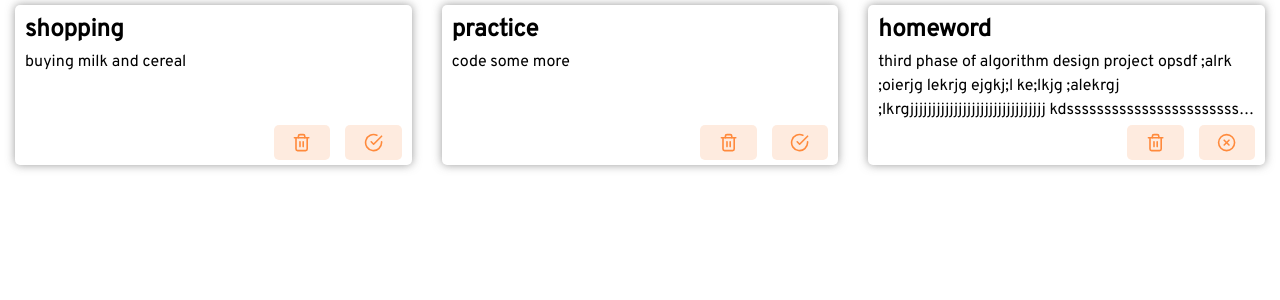
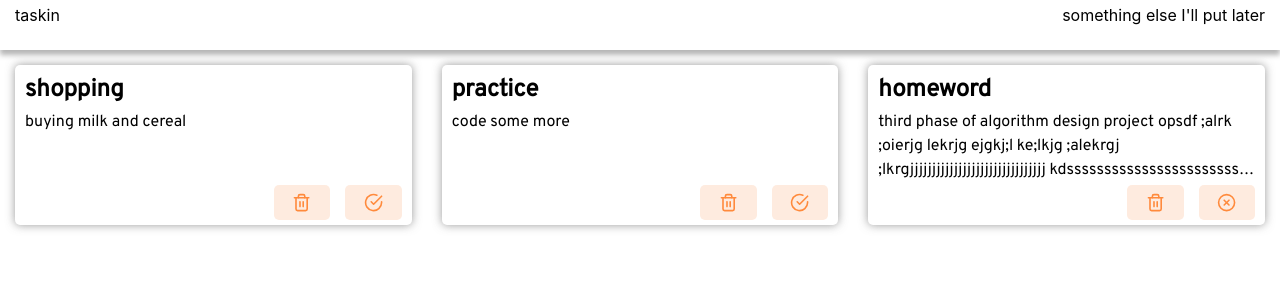
Before and after one commit to Negarnbkhti42/todo-application, a React (Create React App) app: page / in a window 1280 px wide. Shown: the top 300 px of the page. Built offline with nearby package versions, Linux system fonts and the light colour scheme.

Commit message:
navbar starter

```diff
--- a/src/App/App.js
+++ b/src/App/App.js
@@ -2,13 +2,19 @@ import CardList from '../components/CardList';
 import { list } from '../components/work_list';
 import logo from './undraw_to_do_re_jaef.svg';
 import './App.scss';
+import Navbar from '../components/Navbar';
 
 function App() {
   return (
-    list ? <CardList list={list} /> :
-    <div className='emptyList_logo'>
-      <img src={logo} alt='to do list' />
-    </div>
+    <>
+      <Navbar />
+      <main className='main'>
+        {list ? <CardList list={list} /> :
+          <div className='emptyList_logo'>
+            <img src={logo} alt='to do list' />
+          </div>}
+      </main>
+    </>
   );
 }
 
--- a/src/App/App.scss
+++ b/src/App/App.scss
@@ -1,3 +1,6 @@
+.main {
+  margin: 15px;
+}
 .emptyList_logo {
   display: flex;
   align-items: center;
--- a/src/components/CardList/CardList.scss
+++ b/src/components/CardList/CardList.scss
@@ -3,8 +3,6 @@
         display: grid;
         grid-template-columns: 100%;
         gap: 30px;
-
-        padding: 5px 15px;
     }
 }
 
--- /dev/null
+++ b/src/components/Navbar/Navbar.scss
@@ -0,0 +1,20 @@
+.navbar {
+    box-sizing: border-box;
+
+    position: sticky;
+    top: 0;
+    left: 0;
+    width: 100vw;
+    height: 50px;
+    background: #fff;
+
+    padding: 5px 15px;
+    box-shadow: 0 5px 5px rgba(90, 90, 90, 0.445);
+
+    &_container {
+        display: flex;
+        flex-direction: row;
+        justify-content: space-between;
+        align-items: center;
+    }
+}
--- /dev/null
+++ b/src/components/Navbar/index.jsx
@@ -0,0 +1,14 @@
+import "./Navbar.scss";
+
+const Navbar = () => {
+  return (
+    <nav className="navbar">
+      <div className="navbar_container">
+        <div className="navbar-lefHand">taskin</div>
+        <div className="navbar-rightHand">something else I'll put later</div>
+      </div>
+    </nav>
+  );
+};
+
+export default Navbar;
```
